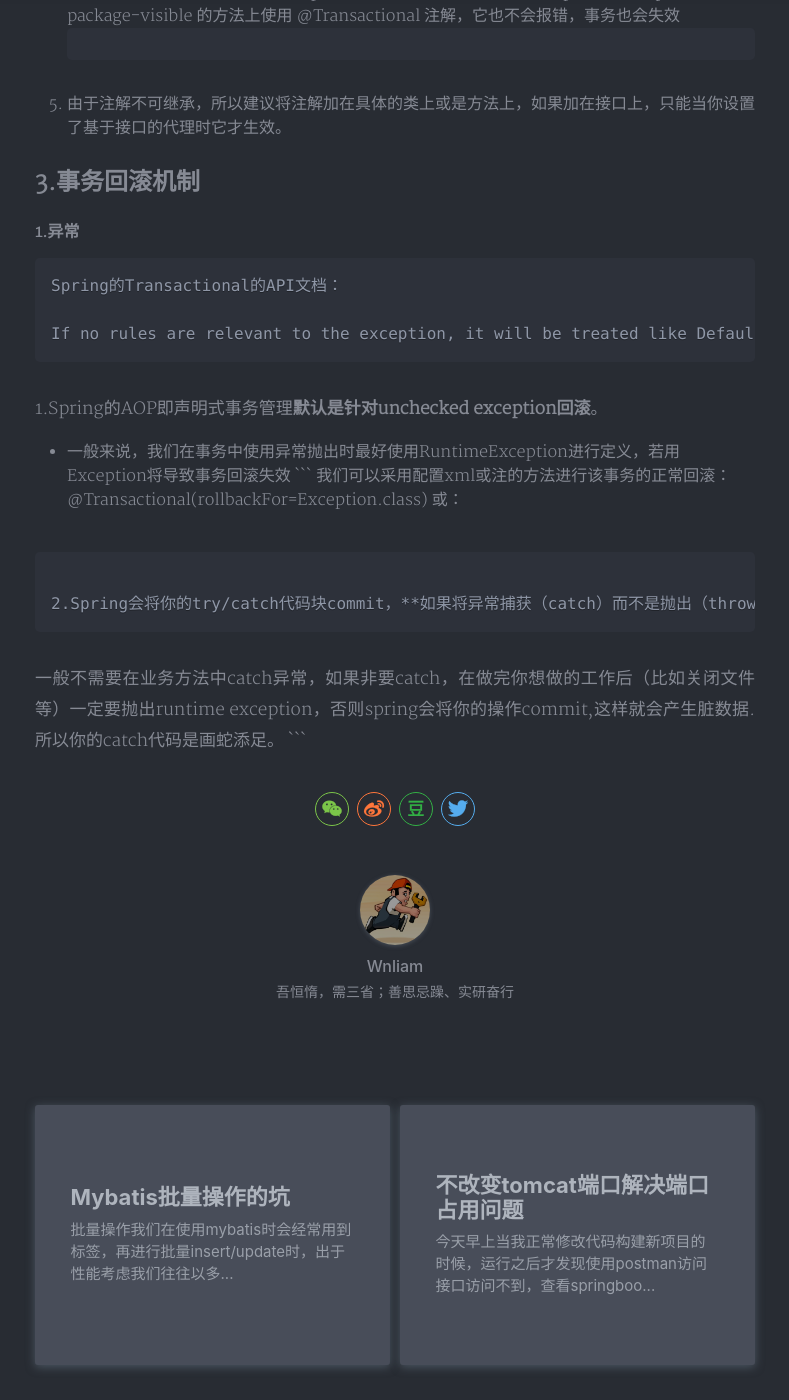
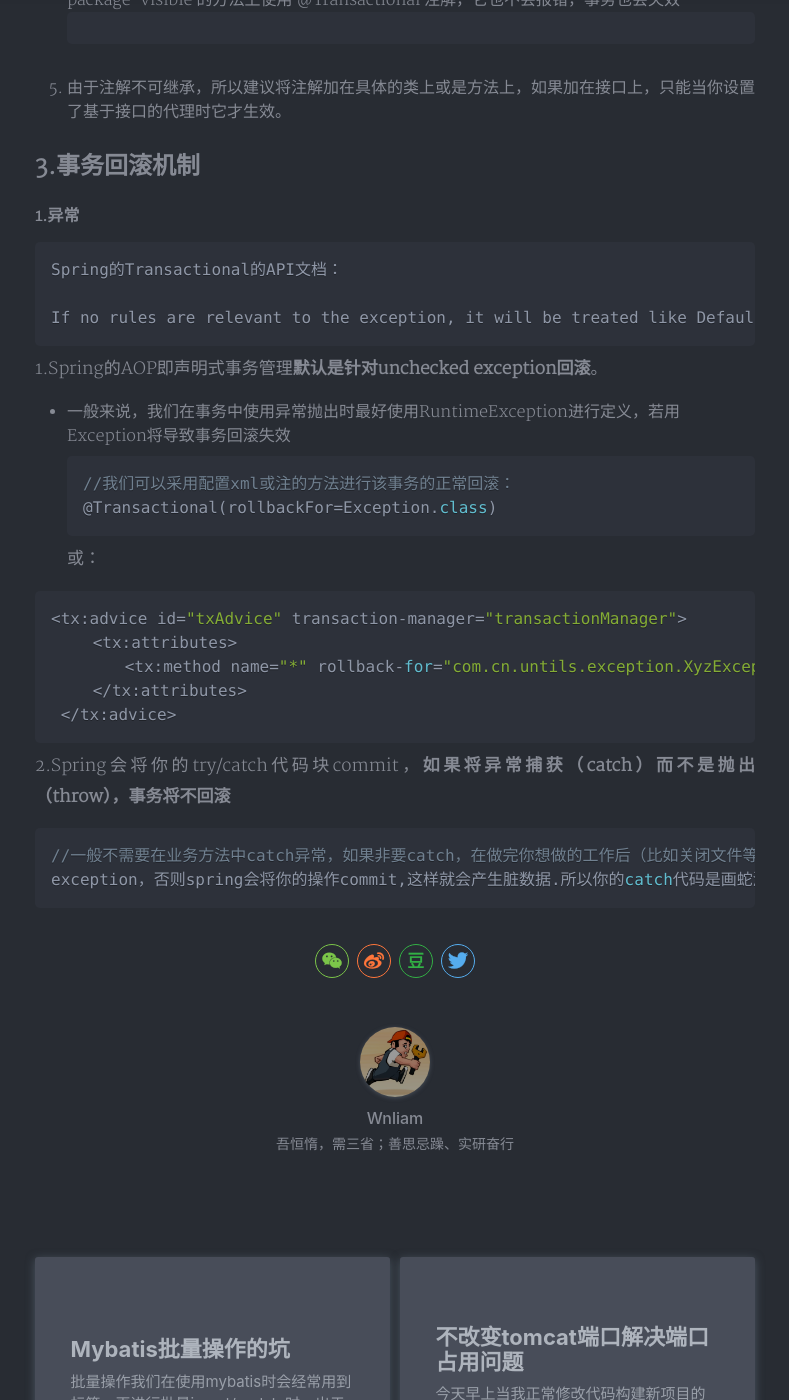
Before and after one commit to Yaningnaw/Yaningnaw.github.io, a Jekyll site: the page built from _posts/2019-9-29-Spring.md, in a window 1280 px wide and 1400 px high, scrolled down 1791 px. Shown: the whole window, without its empty margins (245-1034 px from the left). Built offline with Jekyll 4.4.1, drawn with Linux system fonts in a browser that asks for light colours; nearby versions of some CDN libraries; comment, search, counter and statistics services are not loaded; a style sheet for code colours, icons or effects is not loaded; some of the changed text lies outside the part shown.

Commit message:
对之前的代码区域看不清进行修复

````diff
--- a/_posts/2019-9-29-Spring.md
+++ b/_posts/2019-9-29-Spring.md
@@ -36,7 +36,7 @@ tags: Java Spring
 ## 2.Spring事务在什么情况下会发生回滚异常呢？
 在解决这个问题的过程中，我了解到了许多其他原因可能导致Spring事务无法回滚的现象：
 1. 如使用mysql且引擎是MyISAM，则事务会不起作用，原因是MyISAM不支持事务，可以改成InnoDB
-```
+```Java
  ” engine=innodb ”
 ```
 
@@ -54,17 +54,20 @@ tags: Java Spring
 
 ## 3.事务回滚机制
 #### 1.异常
-```
+```Java
 Spring的Transactional的API文档：
 
 If no rules are relevant to the exception, it will be treated like DefaultTransactionAttribute (rolling back on runtime exceptions).
 ```
 1.Spring的AOP即声明式事务管理**默认是针对unchecked exception回滚**。
 - 一般来说，我们在事务中使用异常抛出时最好使用RuntimeException进行定义，若用Exception将导致事务回滚失效
+```Java
+//我们可以采用配置xml或注的方法进行该事务的正常回滚：
+@Transactional(rollbackFor=Exception.class)
 ```
-我们可以采用配置xml或注的方法进行该事务的正常回滚：
-@Transactional(rollbackFor=Exception.class)
 或：
+
+```Java
 <tx:advice id="txAdvice" transaction-manager="transactionManager">
  　　<tx:attributes>
  　　　　<tx:method name="*" rollback-for="com.cn.untils.exception.XyzException"/>
@@ -73,7 +76,8 @@ If no rules are relevant to the exception, it will be treated like DefaultTransa
 ```
 
 2.Spring会将你的try/catch代码块commit，**如果将异常捕获（catch）而不是抛出（throw），事务将不回滚**
-```
-一般不需要在业务方法中catch异常，如果非要catch，在做完你想做的工作后（比如关闭文件等）一定要抛出runtime
+
+```Java
+//一般不需要在业务方法中catch异常，如果非要catch，在做完你想做的工作后（比如关闭文件等）一定要抛出runtime
 exception，否则spring会将你的操作commit,这样就会产生脏数据.所以你的catch代码是画蛇添足。
 ```
````
Also changed, not shown: _posts/2019-02-27-hash.md (+1 -1 lines), _posts/2019-09-23-portConflic.md (+4 -4 lines), _posts/2019-10-28-mybatis.md (+2 -2 lines).
